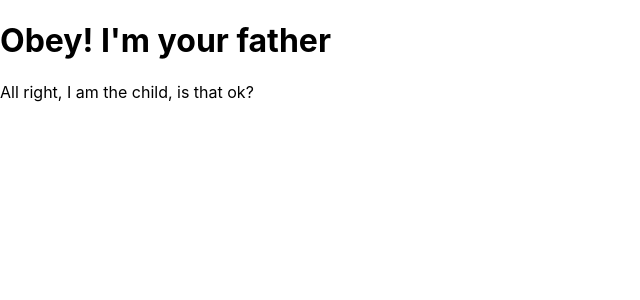
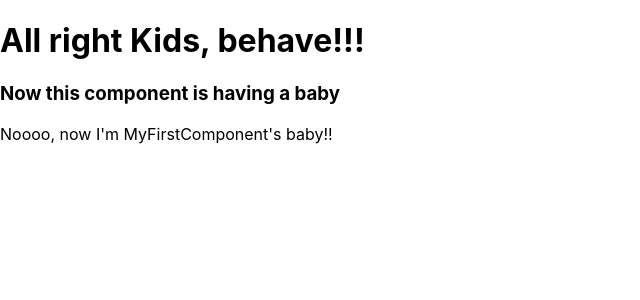
Before and after one commit to ilmariov/FrontEndDevLib-Training, a React (Create React App) app in the folder React/test-app/: page / in a window 1280 px wide. Shown: the top 300 px of the page, without its empty margins (0-640 px from the left). Built offline with nearby package versions, Linux system fonts and the light colour scheme.

Commit message:
nesting components

```diff
--- a/React/test-app/src/index.js
+++ b/React/test-app/src/index.js
@@ -16,14 +16,15 @@ const root = ReactDOM.createRoot(document.getElementById('root'));
 );
 root.render(JSX);*/
 
-/*const MyFirstComponent = function() {
+const MyFirstComponent = function() {
     return (
         <div>
-            <h3>This is my first component in React</h3>
+            <h3>Now this component is having a baby</h3>
+            <ChildComponent />
         </div>
     );
 };
-const tryingComp = <MyFirstComponent />;
+/*const tryingComp = <MyFirstComponent />;
 root.render(tryingComp)*/
 
 /*class AnotherComponent extends React.Component {
@@ -44,12 +45,12 @@ root.render(stillTrying);*/
 const ChildComponent = () => {
     return (
         <div>
-            <p>All right, I am the child, is that ok?</p>
+            <p>Noooo, now I'm MyFirstComponent's baby!!</p>
         </div>
     );
 }
 
-class ParenComponent extends React.Component {
+/*class ParenComponent extends React.Component {
     constructor(props) {
         super(props);
     }
@@ -62,9 +63,25 @@ class ParenComponent extends React.Component {
         );
     }
 }
+const gettingThis = <ParenComponent />;
+root.render(gettingThis);*/
 
-const gettingThis = <ParenComponent />;
-root.render(gettingThis);
+class NestedComponents extends React.Component {
+    constructor(props) {
+        super(props);
+    }
+    render() {
+        return (
+            <div>
+                <h1>All right Kids, behave!!!</h1>
+                <MyFirstComponent />
+            </div>
+        );
+    }
+}
+const NestedVar = <NestedComponents />;
+root.render(NestedVar);
+
 
 // If you want to start measuring performance in your app, pass a function
 // to log results (for example: reportWebVitals(console.log))
```
